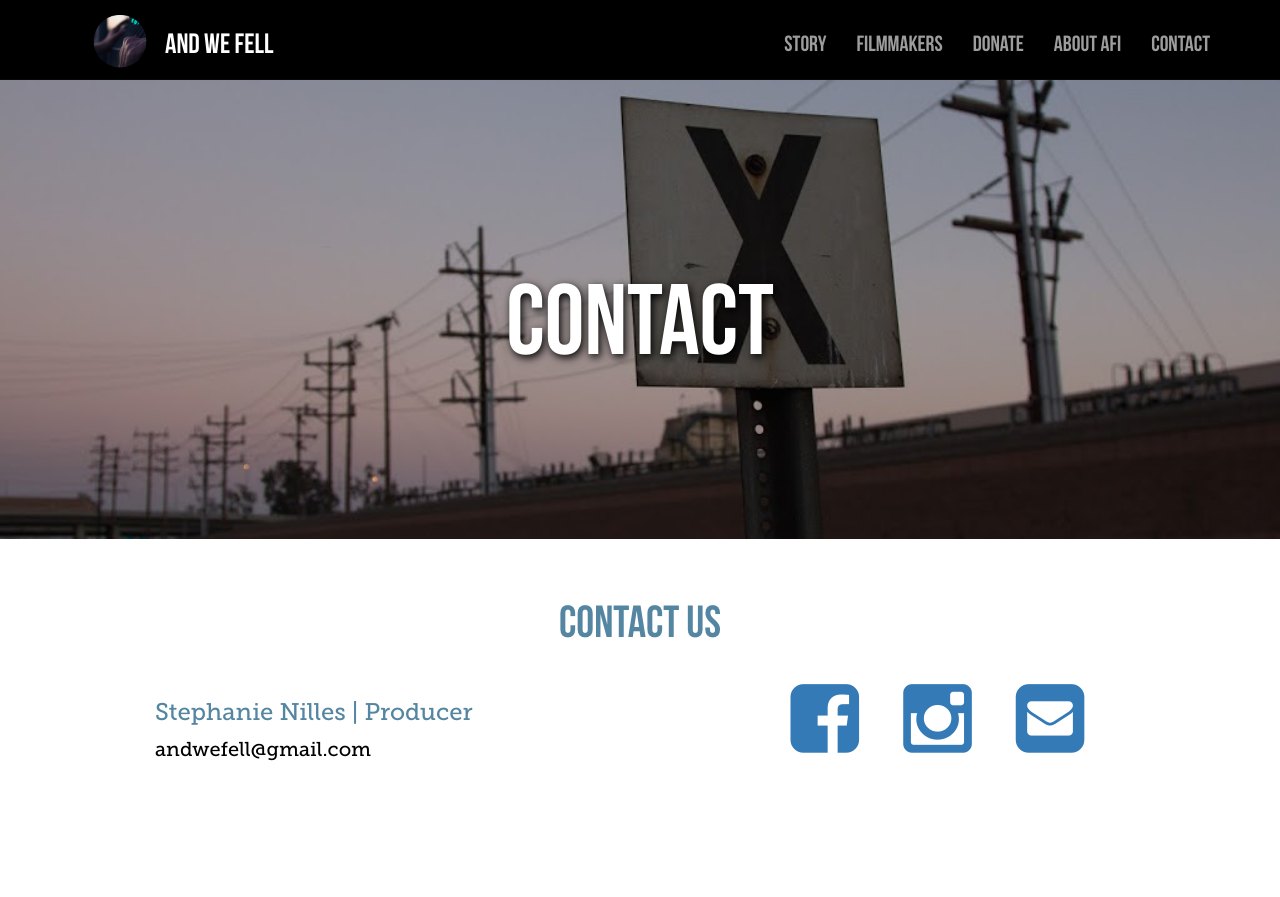
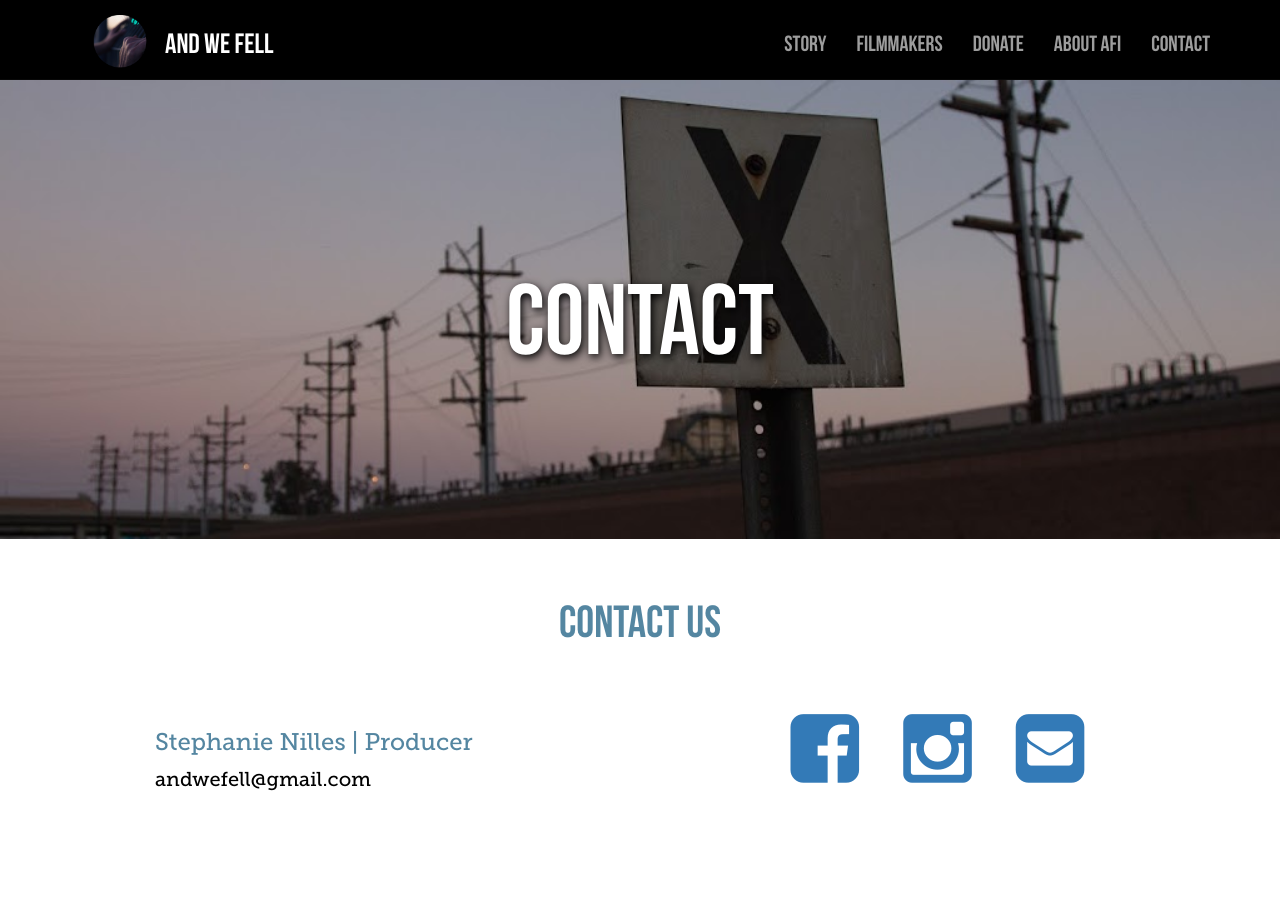
Before and after one commit to AndWeFell/andwefell.github.io, a website: page contact.html in a window 1280 px wide. Shown: the top 897 px of the page. Drawn offline with Linux system fonts and the light colour scheme.

Commit message:
space after contact form

```diff
--- a/contact.html
+++ b/contact.html
@@ -86,8 +86,8 @@
 
 
 		<!-- Page Content -->
-		<section id="donate" class="container content-section contact-section" style='text-align: left'>
-			<h1 class='aboutafititle'> Contact Us</h1>
+		<section id="donate" class="container content-section contact-section" style='text-align: left;'>
+			<h1 class='contacttitle'> Contact Us</h1>
 			<!-- Content Row -->
 			<div class="row">
 
--- a/css/modern-business.css
+++ b/css/modern-business.css
@@ -362,6 +362,15 @@ width: 100%;
 	font-size: 45px;
 }
 
+.contacttitle{
+	padding-top: 30px;
+	padding-bottom: 50px;
+	color: #5486a1;
+	text-align: center;
+	font-family: BebasNeue;
+	font-size: 45px;
+}
+
 .btn-circle {
 	width: 70px;
 	height: 70px;
```
